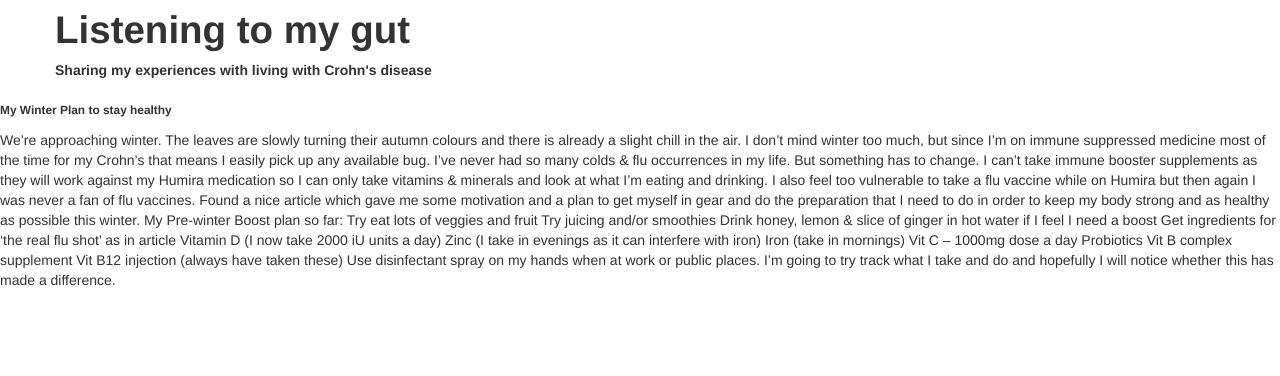
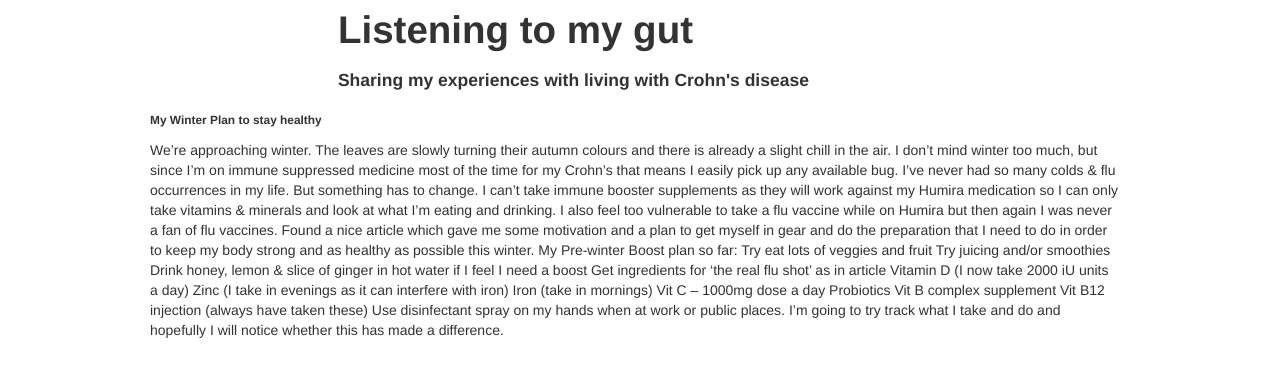
Before and after one commit to RihanMeij/Bee, a plain HTML site: page Website/Index.html in a window 1280 px wide. Drawn offline with Linux system fonts and the light colour scheme.

Commit message:
Got the title and the body of the article spaced correctly for a start

```diff
--- a/Website/Index.html
+++ b/Website/Index.html
@@ -7,14 +7,22 @@
     <link href="Styles/Site.css" rel="stylesheet"/>
 </head>
 <body>
-    <div class="container">
-        <header>
+    <div class="container-fluid">
+        <div class="row-fluid">
+            <div class="span5 offset3">
                 <h1>Listening to my gut</h1>
-            <h5>Sharing my experiences with living with Crohn's disease</h5>
-        </header>
             </div>
 
-    <article>
+        </div>
+        <div class="row-fluid">
+            <div class="span5 offset3">
+                <h4>Sharing my experiences with living with Crohn's disease</h4>
+            </div>
+
+        </div>
+
+
+        <div class="span10 offset1">
             <h6>My Winter Plan to stay healthy</h6>
             <div>
                 We’re approaching winter.
@@ -39,7 +47,8 @@
                 Use disinfectant spray on my hands when at work or public places.
                 I’m going to try track what I take and do and hopefully I will notice whether this has made a difference.
             </div>
-    </article>
+        </div>
+    </div>
 
     <script src="Scripts/jquery-1.9.1.js"></script>
     <script src="Scripts/bootstrap.js"></script>
```
Lines whose indentation alone changed are shown as unchanged.
